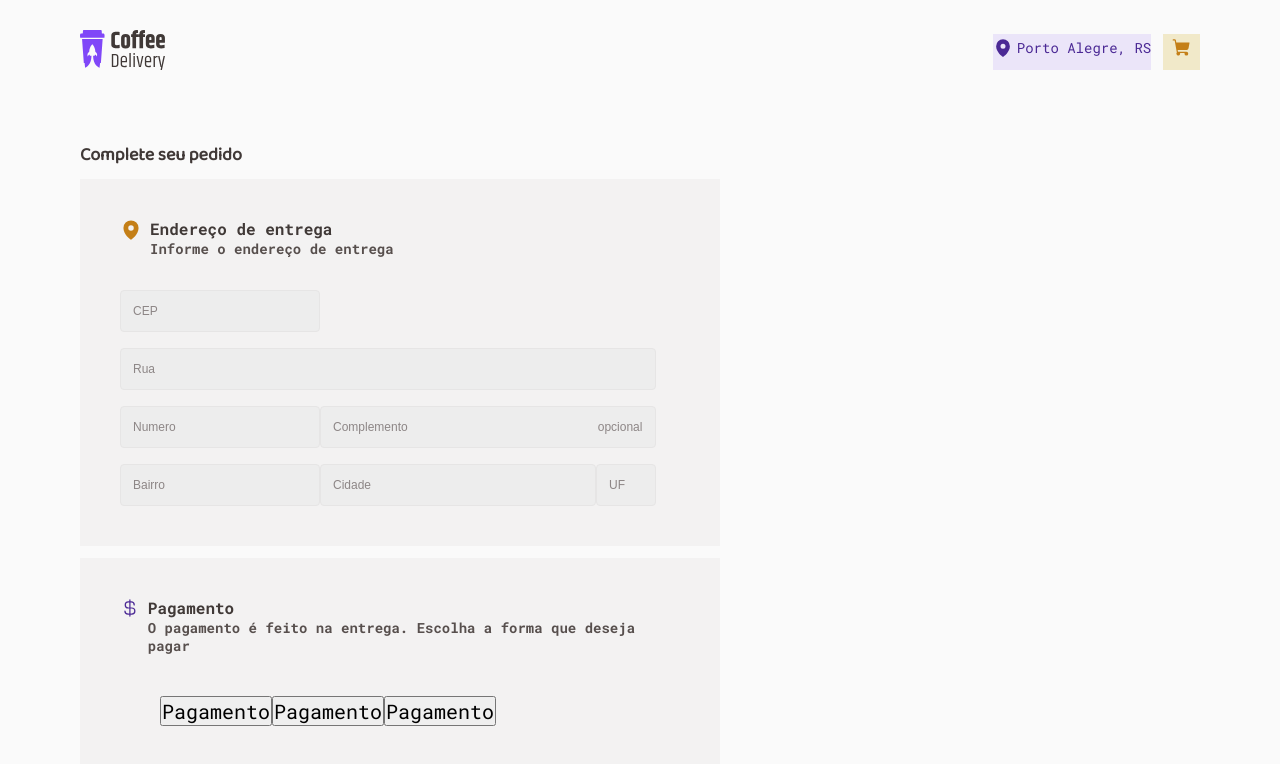
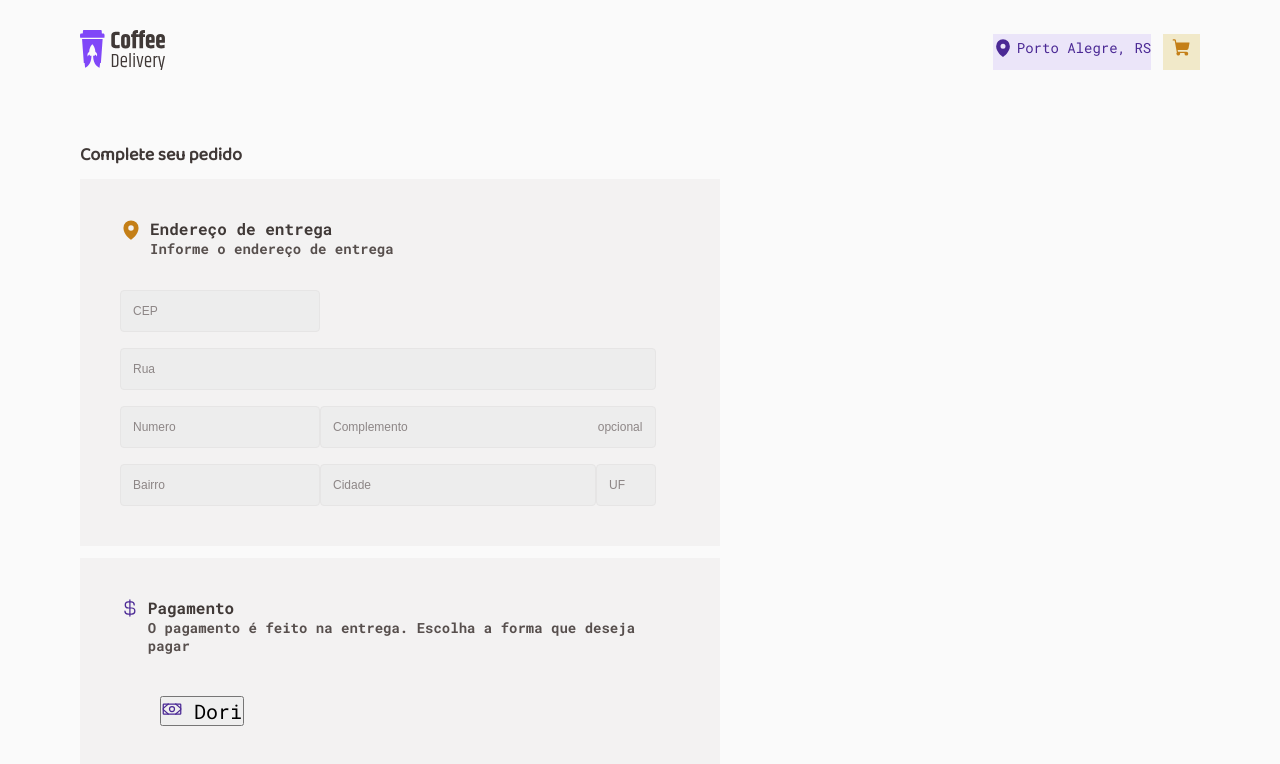
Before and after one commit to ReinaldoARamos/Ignite_Coffee_Delivery-, a React (Vite) app: page /completeOrder in a window 1280 px wide. Shown: the top 764 px of the page. Built offline with nearby package versions, Linux system fonts and the light colour scheme.

Commit message:
aplicando a cor correta usando useTheme

```diff
--- a/src/Pages/CompleteOrder/components/CompleteOrderForm/PaymentButtons/index.tsx
+++ b/src/Pages/CompleteOrder/components/CompleteOrderForm/PaymentButtons/index.tsx
@@ -1,3 +1,16 @@
-export function PaymentButton() {
-        return(<button>Pagamento</button>)
+import { ReactNode } from "react"
+import { PaymentButtonStyle } from "./style"
+
+interface PayButtonProps{
+ icon: ReactNode,
+ text: string
 }
+
+export function PaymentButton({icon, text} : PayButtonProps) {
+
+        return(
+        <PaymentButtonStyle >
+           {icon} {text}
+        </PaymentButtonStyle>
+        )
+}
--- a/src/Pages/CompleteOrder/components/CompleteOrderForm/PaymentButtons/style.tsx
+++ b/src/Pages/CompleteOrder/components/CompleteOrderForm/PaymentButtons/style.tsx
@@ -1 +1,6 @@
 import styled from 'styled-components'
+
+
+export const PaymentButtonStyle = styled.button`
+
+`
--- a/src/Pages/CompleteOrder/components/CompleteOrderForm/PaymentForm.tsx
+++ b/src/Pages/CompleteOrder/components/CompleteOrderForm/PaymentForm.tsx
@@ -1,13 +1,14 @@
-import { SectionTitle } from "../SectionTitle";
+import { Money } from "phosphor-react";
+import { useTheme } from "styled-components";
 import { PaymentButton } from "./PaymentButtons";
 import { PaymentFormContainer } from "./style";
 
 export function PaymentForm() {
+  const colors = useTheme();
   return (
     <PaymentFormContainer>
-    <PaymentButton />
-    <PaymentButton />
-    <PaymentButton />
+    <PaymentButton text="Dori" icon={<Money size={20} color={colors.colors["brand-purple-dark"]}/>}/>
+
     </PaymentFormContainer>
   );
 }
```
